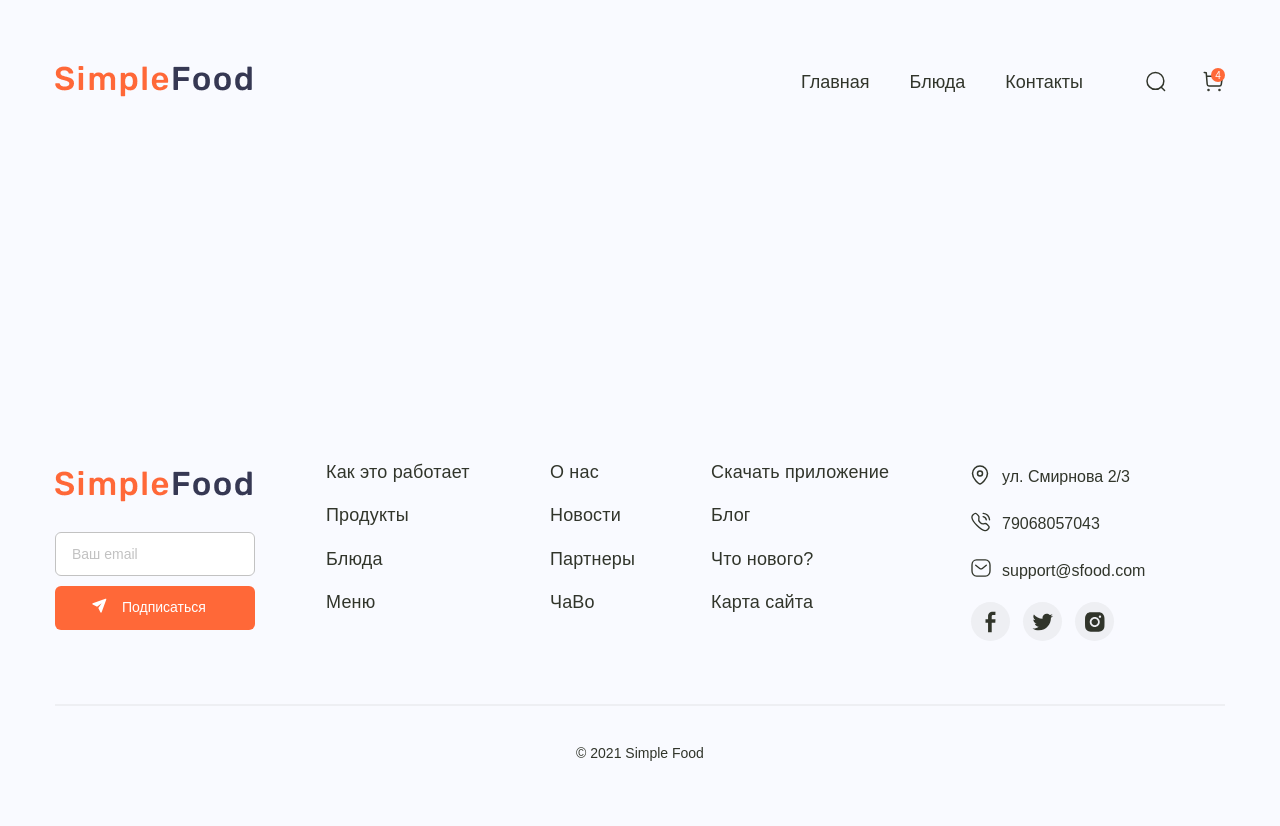
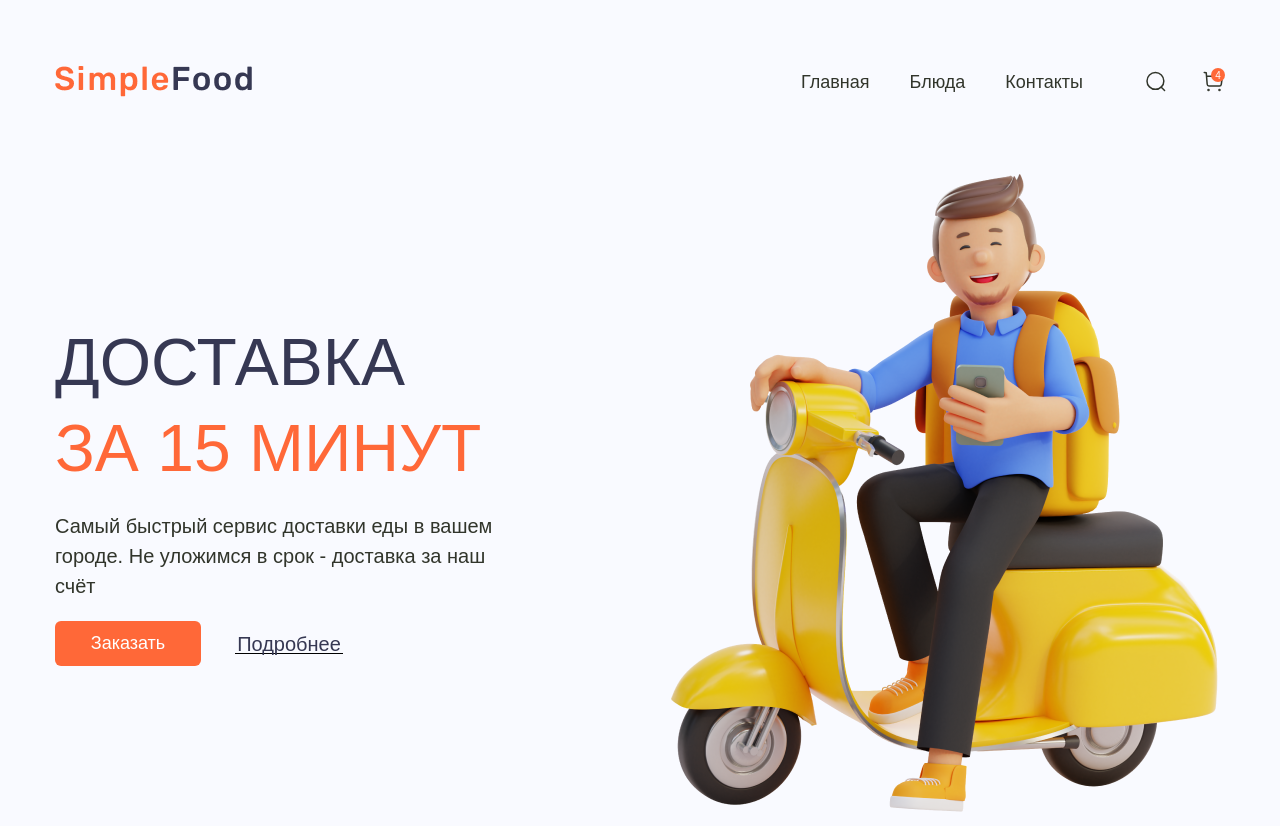
Before and after one commit to artemsheikin/SimpleFood, a website: page app/index.html in a window 1280 px wide. Shown: the top 826 px of the page. Before the commit the page ends 800 px from the top, so only its background shows below. Drawn offline with nearby package versions, Linux system fonts and the light colour scheme; files that its build step writes are made by us from their sources; files whose address does not match are found by name.

Commit message:
added buy

```diff
--- a/app/index.html
+++ b/app/index.html
@@ -63,7 +63,29 @@
             </div>
         </div>
     </header>
-    <main class="main"></main>
+    <main class="main">
+        <section class="buy">
+            <div class="container">
+                <div class="buy__wrapper">
+                    <div class="buy__inner">
+                        <h1 class="buy__title">ДОСТАВКА
+                            <span class="buy__title--string">ЗА 15 МИНУТ</span>
+                        </h1>
+                        <p class="buy__text">Самый быстрый сервис доставки еды в вашем городе. Не уложимся в срок -
+                            доставка
+                            за
+                            наш счёт</p>
+                        <div class="buy__detail">
+                            <button class=" button buy__btn">Заказать</button>
+                            <a class="buy__link" href="#">Подробнее</a>
+                        </div>
+                    </div>
+                    <img class="buy__img" src="images/courier.png" alt="courier">
+                </div>
+            </div>
+
+        </section>
+    </main>
     <footer class="footer">
         <div class="container">
             <div class="footer-top">
--- a/app/scss/style.scss
+++ b/app/scss/style.scss
@@ -20,6 +20,108 @@
   &:active {
     opacity: 0.5;
     box-shadow: 0px 0px 0px 2px rgba(255, 104, 56, 0);
+  }
+}
+
+.button {
+  padding: 12px 32px;
+  width: 146px;
+  border-radius: 6px;
+  background-color: $orange-900;
+  color: #fff;
+  font-size: 18px;
+  transition:
+    background-color 0.3s,
+    box-shadow 0.3s,
+    color 0.3s;
+  &:focus {
+    background-color: rgba(255, 122, 80, 0.1);
+    box-shadow: 0 0 0 2px rgba(255, 104, 56, 0.7);
+    color: $orange-900;
+  }
+  &:hover {
+    background: rgba(255, 255, 255, 0.1);
+    box-shadow:
+      0px 5px 12px 0px rgba(255, 104, 56, 0.2),
+      0px 0px 0px 2px rgba(255, 104, 56, 0.7);
+    color: $orange-900;
+  }
+  &:active {
+    box-shadow: 0 0 0;
+    background-color: rgba(255, 122, 80, 0.1);
+  }
+}
+
+.form {
+  &__email {
+    max-width: 200px;
+    padding: 12px 16px;
+    border-radius: 6px;
+    border: 1px solid $silver-400;
+    background-color: #fff;
+    color: $darkBlue-900;
+    font-size: 14px;
+    line-height: 130%;
+    margin-bottom: 10px;
+    transition:
+      box-shadow 0.3s,
+      color 0.3s;
+    &::placeholder {
+      color: $silver-400;
+      @extend %rubik-400;
+      font-size: 14px;
+      line-height: 130%;
+    }
+    &:focus {
+      box-shadow: 0px 0px 0px 2px $orange-900;
+    }
+    &:hover::placeholder {
+      color: $darkBlue-900;
+    }
+  }
+  &__btn {
+    display: flex;
+    max-width: 200px;
+    width: 100%;
+    padding: 12px 36px;
+    position: relative;
+    @extend %rubik-500;
+    text-align: center;
+    color: #fff;
+    font-size: 14px;
+    line-height: 130%;
+    border-radius: 6px;
+    background-color: $orange-900;
+    transition:
+      background-color 0.3s,
+      box-shadow 0.3s,
+      color 0.3s,
+      fill 0.3s;
+    &:focus {
+      background-color: rgba(255, 122, 80, 0.1);
+      box-shadow: 0px 0px 0px 2px rgba(255, 104, 56, 0.7);
+      color: $orange-900;
+      svg,
+      path {
+        fill: $orange-900;
+      }
+    }
+    &:hover {
+      background-color: #fff;
+      box-shadow: 0px 0px 0px 2px rgba(255, 104, 56, 0.7);
+      color: $orange-900;
+      svg,
+      path {
+        fill: $orange-900;
+      }
+    }
+    &:active {
+      background-color: #fff2ed;
+      box-shadow: 0 0 0;
+    }
+  }
+  &__icons {
+    margin-right: 15px;
   }
 }
 
@@ -125,6 +227,72 @@
     color: #fff;
     text-align: center;
     line-height: 15px;
+  }
+}
+
+.buy {
+  padding-bottom: 120px;
+  &__wrapper {
+    display: flex;
+    justify-content: space-between;
+  }
+  &__inner {
+    display: flex;
+    max-width: 450px;
+    flex-direction: column;
+    justify-content: center;
+  }
+  &__title {
+    color: $darkBlue-900;
+    margin-bottom: 20px;
+    @extend %rubik-500;
+    font-size: 66px;
+    line-height: 130%;
+    text-transform: uppercase;
+    &--string {
+      color: $orange-900;
+    }
+  }
+  &__text {
+    line-height: 150%;
+    margin-bottom: 20px;
+  }
+  &__detail {
+    display: flex;
+    align-items: center;
+  }
+  &__btn {
+    margin-right: 34px;
+  }
+  &__link {
+    min-width: 108px;
+    height: 21px;
+    color: $darkBlue-900;
+    text-align: center;
+    border-bottom: 1px solid #000;
+    transition:
+      color 0.3s,
+      border-bottom 0.3s,
+      box-shadow 0.3s;
+    &:focus {
+      border-radius: 6px;
+      box-shadow: 0 0 0 2px rgba(255, 104, 56, 0.7);
+      border-bottom: 0px;
+    }
+    &:hover {
+      color: $orange-900;
+      border-bottom: 0px;
+    }
+    &:active {
+      text-shadow: 2px 2px 5px rgba(54, 56, 83, 0.5);
+      color: $darkBlue-900;
+      box-shadow: 0 0 0;
+    }
+  }
+  &__img {
+    background-size: cover;
+    background-repeat: no-repeat;
+    background-position: center;
   }
 }
 
@@ -278,77 +446,4 @@
   }
 }
 
-.form {
-  &__email {
-    max-width: 200px;
-    padding: 12px 16px;
-    border-radius: 6px;
-    border: 1px solid $silver-400;
-    background-color: #fff;
-    color: $darkBlue-900;
-    font-size: 14px;
-    line-height: 130%;
-    margin-bottom: 10px;
-    transition:
-      box-shadow 0.3s,
-      color 0.3s;
-    &::placeholder {
-      color: $silver-400;
-      @extend %rubik-400;
-      font-size: 14px;
-      line-height: 130%;
-    }
-    &:focus {
-      box-shadow: 0px 0px 0px 2px $orange-900;
-    }
-    &:hover::placeholder {
-      color: $darkBlue-900;
-    }
-  }
-  &__btn {
-    display: flex;
-    max-width: 200px;
-    width: 100%;
-    padding: 12px 36px;
-    position: relative;
-    @extend %rubik-500;
-    text-align: center;
-    color: #fff;
-    font-size: 14px;
-    line-height: 130%;
-    border-radius: 6px;
-    background-color: $orange-900;
-    transition:
-      background-color 0.3s,
-      box-shadow 0.3s,
-      color 0.3s,
-      fill 0.3s;
-    &:focus {
-      background-color: rgba(255, 122, 80, 0.1);
-      box-shadow: 0px 0px 0px 2px rgba(255, 104, 56, 0.7);
-      color: $orange-900;
-      svg,
-      path {
-        fill: $orange-900;
-      }
-    }
-    &:hover {
-      background-color: #fff;
-      box-shadow: 0px 0px 0px 2px rgba(255, 104, 56, 0.7);
-      color: $orange-900;
-      svg,
-      path {
-        fill: $orange-900;
-      }
-    }
-    &:active {
-      background-color: #fff2ed;
-      box-shadow: 0 0 0;
-    }
-  }
-  &__icons {
-    margin-right: 15px;
-  }
-}
-
 @import "media";
```
Also changed, not shown: app/images/courier.png (added), app/images/img.jpg (added).
